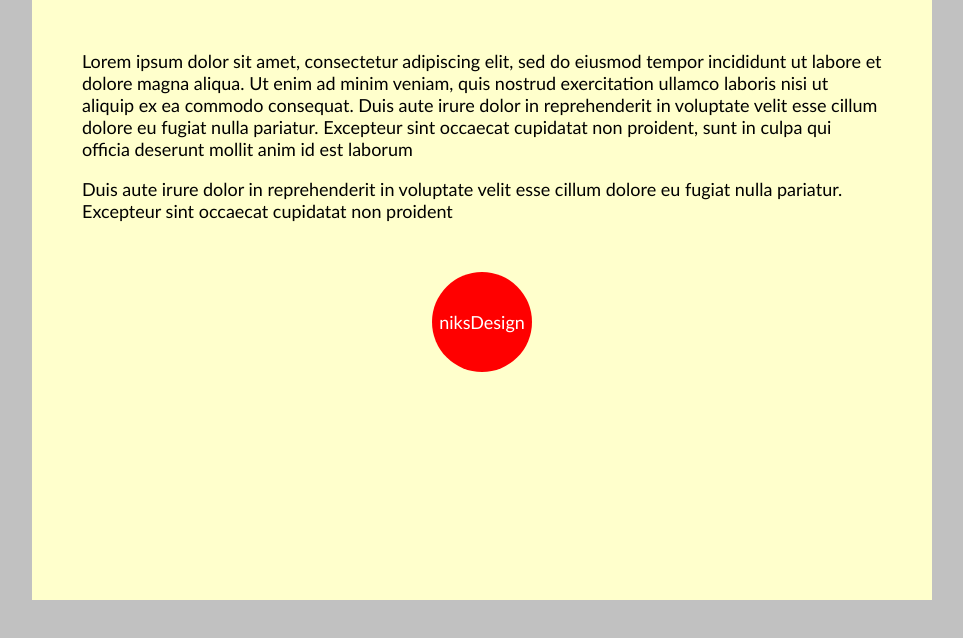
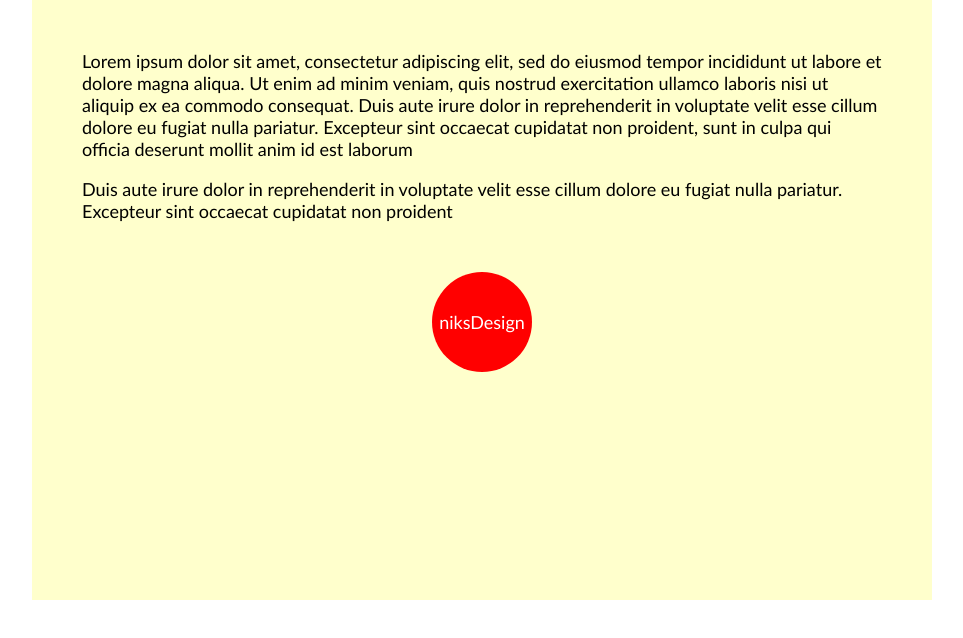
Before and after one commit to nponnen/newdesign, a plain HTML site: page index.html in a window 1280 px wide. Shown: the whole page, without its empty margins (158-1121 px from the left). Drawn offline with Linux system fonts and the light colour scheme.

Commit message:
Update style.css

```diff
--- a/css/style.css
+++ b/css/style.css
@@ -3,7 +3,6 @@ body {
 	font-size:18px;
 	margin:0;
 	padding:0;
-	background:#c1c1c1;
 }
 #wrapper {
 	width:800px;
```
